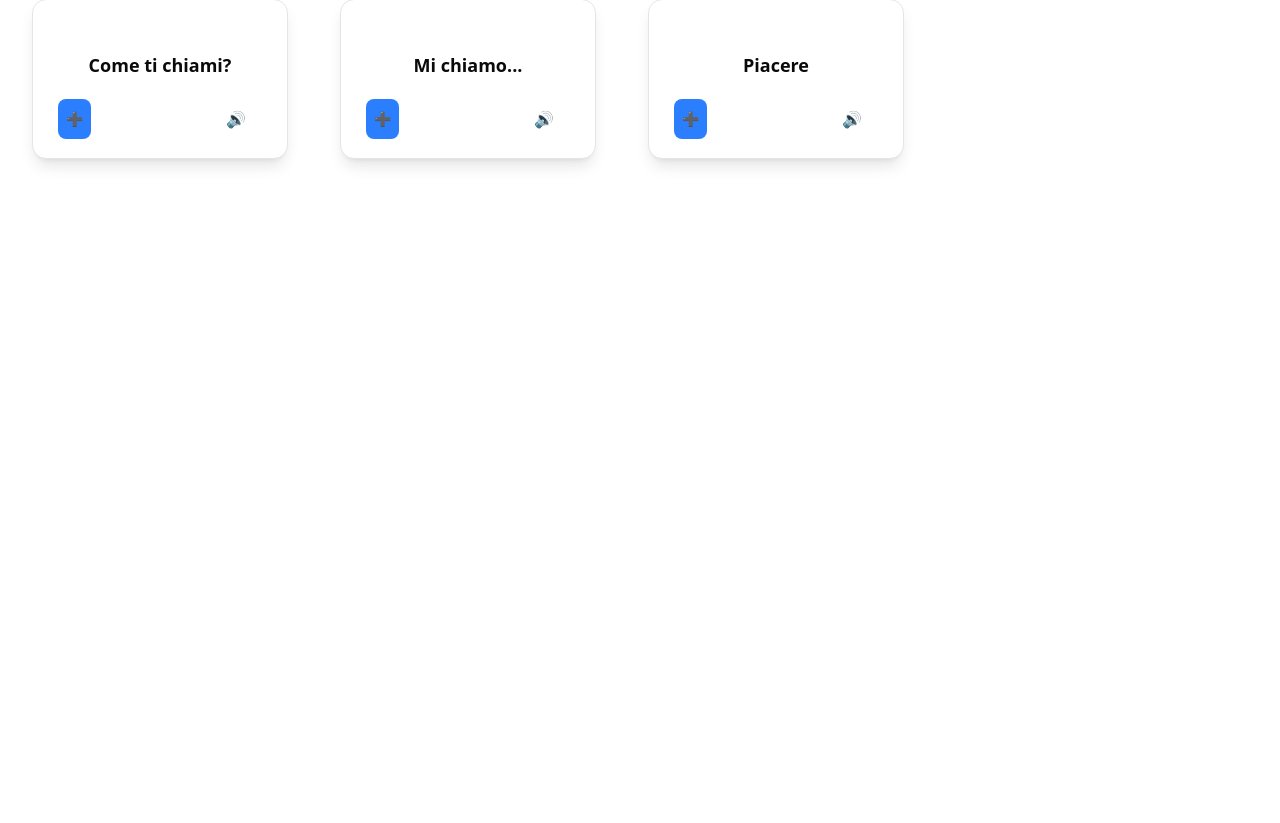
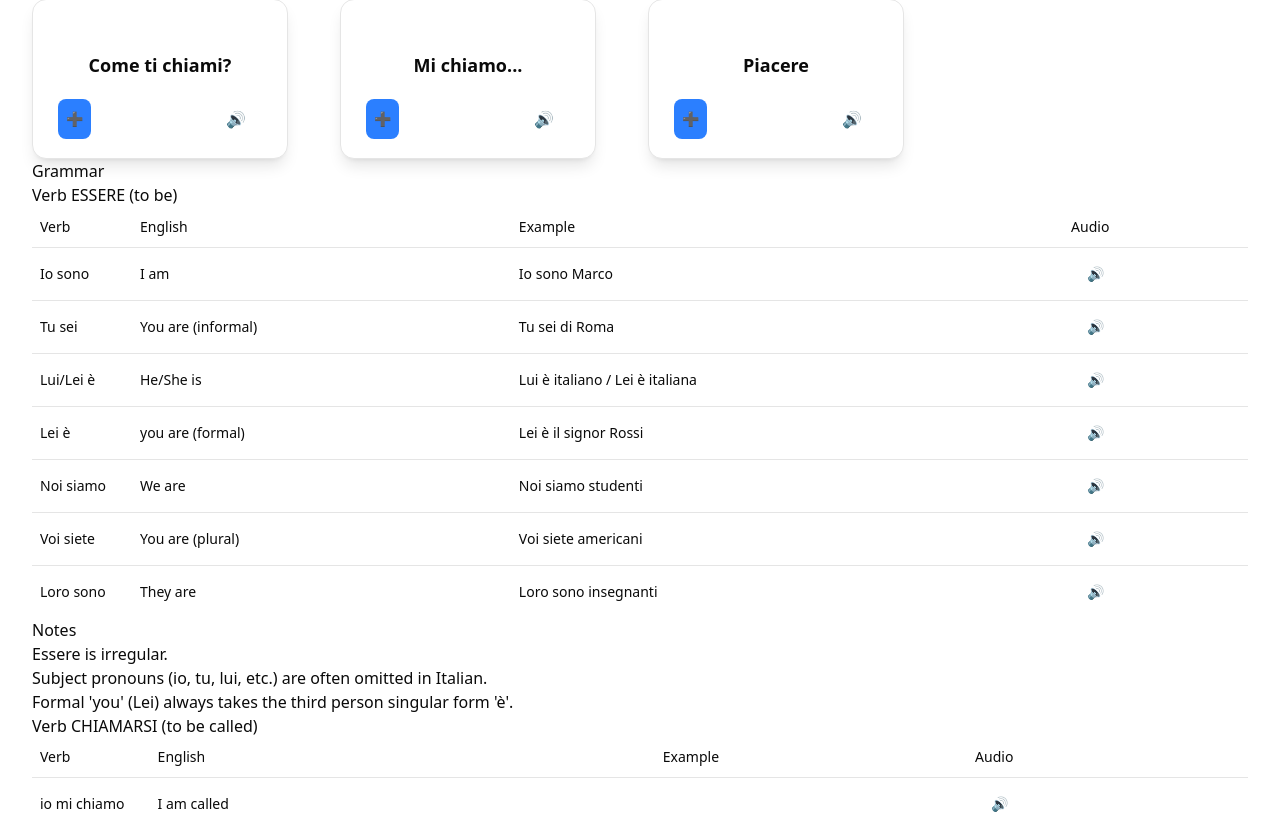
Before and after one commit to Sanish1246/glottis, a React (Vite) app: page /lessons/lesson in a window 1280 px wide. Shown: the part 797-1620 px from the top of the page. Before the commit the page ends 988 px from the top, so only its background shows below. Built offline with nearby package versions, Linux system fonts and the light colour scheme.

Commit message:
Adding tables for grammar points

```diff
--- a/src/components/pages/Lesson.tsx
+++ b/src/components/pages/Lesson.tsx
@@ -2,6 +2,7 @@ import React, { useEffect, useState } from "react";
 import lesson from "./lessons";
 import SpeechButton from "../ui/SpeechButton";
 import FlashcardList from "../ui/FlashcardList";
+import GrammarTable from "../ui/GrammarTable";
 
 interface FlashCardProps {
   front: string;
@@ -49,6 +50,22 @@ const Lesson = () => {
           </div>
         ))}
       </div>
+
+      <div>
+        <h2>Grammar</h2>
+        {lesson.grammar.map((g, index) => (
+          <div key={index} className="mx-auto">
+            <h3>{g.title}</h3>
+            <GrammarTable grammarPoint={g.content}></GrammarTable>
+            <h3>Notes</h3>
+            <ul>
+              {g.notes.map((n, index) => (
+                <li key={index}>{n}</li>
+              ))}
+            </ul>
+          </div>
+        ))}
+      </div>
     </div>
   );
 };
--- a/src/components/pages/lessons.ts
+++ b/src/components/pages/lessons.ts
@@ -98,39 +98,46 @@ const lesson = {
   type: "table",
   content: [
     {
-      verb: "io sono",
+      verb: "Io sono",
       english: "I am",
-      example: "Io sono Marco"
+      example: "Io sono Marco",
+      audio: "Microsoft Cosimo - Italian (Italy)",
     },
     {
-      verb: "tu sei",
-      english: "you are (informal)",
-      example: "Tu sei di Roma"
+      verb: "Tu sei",
+      english: "You are (informal)",
+      example: "Tu sei di Roma",
+      audio: "Microsoft Cosimo - Italian (Italy)"
     },
     {
-      verb: "lui/lei è",
-      english: "he/she is",
-      example: "Lui è italiano / Lei è italiana"
+      verb: "Lui/Lei è",
+      english: "He/She is",
+      example: "Lui è italiano / Lei è italiana",
+      audio: "Microsoft Cosimo - Italian (Italy)"
     },
     {
       verb: "Lei è",
       english: "you are (formal)",
-      example: "Lei è il signor Rossi"
+      example: "Lei è il signor Rossi",
+      audio: "Microsoft Cosimo - Italian (Italy)"
     },
     {
-      verb: "noi siamo",
-      english: "we are",
-      example: "Noi siamo studenti"
+      verb: "Noi siamo",
+      english: "We are",
+      example: "Noi siamo studenti",
+      audio: "Microsoft Cosimo - Italian (Italy)"
     },
     {
-      verb: "voi siete",
-      english: "you are (plural)",
-      example: "Voi siete americani"
+      verb: "Voi siete",
+      english: "You are (plural)",
+      example: "Voi siete americani",
+      audio: "Microsoft Cosimo - Italian (Italy)"
     },
     {
-      verb: "loro sono",
-      english: "they are",
-      example: "Loro sono insegnanti"
+      verb: "Loro sono",
+      english: "They are",
+      example: "Loro sono insegnanti",
+      audio: "Microsoft Cosimo - Italian (Italy)"
     }
   ],
   notes: [
--- /dev/null
+++ b/src/components/ui/GrammarTable.tsx
@@ -0,0 +1,52 @@
+import React from "react";
+import {
+  Table,
+  TableBody,
+  TableCell,
+  TableHead,
+  TableHeader,
+  TableRow,
+} from "@/components/ui/table";
+import SpeechButton from "./SpeechButton";
+
+const lang = "it-IT";
+
+interface GrammarPoint {
+  verb: string;
+  english: string;
+  example: string;
+  audio: string;
+}
+
+interface GrammarTableProps {
+  grammarPoint: GrammarPoint[];
+}
+
+const GrammarTable = ({ grammarPoint }: GrammarTableProps) => {
+  return (
+    <Table>
+      <TableHeader>
+        <TableRow>
+          <TableHead className="w-[100px]">Verb</TableHead>
+          <TableHead>English</TableHead>
+          <TableHead>Example</TableHead>
+          <TableHead>Audio</TableHead>
+        </TableRow>
+      </TableHeader>
+      <TableBody>
+        {grammarPoint.map((g, index) => (
+          <TableRow key={index}>
+            <TableCell className="font-medium">{g.verb}</TableCell>
+            <TableCell>{g.english}</TableCell>
+            <TableCell>{g.example}</TableCell>
+            <TableCell>
+              <SpeechButton text={g.example} lang={lang} voiceName={g.audio} />
+            </TableCell>
+          </TableRow>
+        ))}
+      </TableBody>
+    </Table>
+  );
+};
+
+export default GrammarTable;
--- /dev/null
+++ b/src/components/ui/table.tsx
@@ -0,0 +1,114 @@
+import * as React from "react"
+
+import { cn } from "@/lib/utils"
+
+function Table({ className, ...props }: React.ComponentProps<"table">) {
+  return (
+    <div
+      data-slot="table-container"
+      className="relative w-full overflow-x-auto"
+    >
+      <table
+        data-slot="table"
+        className={cn("w-full caption-bottom text-sm", className)}
+        {...props}
+      />
+    </div>
+  )
+}
+
+function TableHeader({ className, ...props }: React.ComponentProps<"thead">) {
+  return (
+    <thead
+      data-slot="table-header"
+      className={cn("[&_tr]:border-b", className)}
+      {...props}
+    />
+  )
+}
+
+function TableBody({ className, ...props }: React.ComponentProps<"tbody">) {
+  return (
+    <tbody
+      data-slot="table-body"
+      className={cn("[&_tr:last-child]:border-0", className)}
+      {...props}
+    />
+  )
+}
+
+function TableFooter({ className, ...props }: React.ComponentProps<"tfoot">) {
+  return (
+    <tfoot
+      data-slot="table-footer"
+      className={cn(
+        "bg-muted/50 border-t font-medium [&>tr]:last:border-b-0",
+        className
+      )}
+      {...props}
+    />
+  )
+}
+
+function TableRow({ className, ...props }: React.ComponentProps<"tr">) {
+  return (
+    <tr
+      data-slot="table-row"
+      className={cn(
+        "hover:bg-muted/50 data-[state=selected]:bg-muted border-b transition-colors",
+        className
+      )}
+      {...props}
+    />
+  )
+}
+
+function TableHead({ className, ...props }: React.ComponentProps<"th">) {
+  return (
+    <th
+      data-slot="table-head"
+      className={cn(
+        "text-foreground h-10 px-2 text-left align-middle font-medium whitespace-nowrap [&:has([role=checkbox])]:pr-0 [&>[role=checkbox]]:translate-y-[2px]",
+        className
+      )}
+      {...props}
+    />
+  )
+}
+
+function TableCell({ className, ...props }: React.ComponentProps<"td">) {
+  return (
+    <td
+      data-slot="table-cell"
+      className={cn(
+        "p-2 align-middle whitespace-nowrap [&:has([role=checkbox])]:pr-0 [&>[role=checkbox]]:translate-y-[2px]",
+        className
+      )}
+      {...props}
+    />
+  )
+}
+
+function TableCaption({
+  className,
+  ...props
+}: React.ComponentProps<"caption">) {
+  return (
+    <caption
+      data-slot="table-caption"
+      className={cn("text-muted-foreground mt-4 text-sm", className)}
+      {...props}
+    />
+  )
+}
+
+export {
+  Table,
+  TableHeader,
+  TableBody,
+  TableFooter,
+  TableHead,
+  TableRow,
+  TableCell,
+  TableCaption,
+}
```
